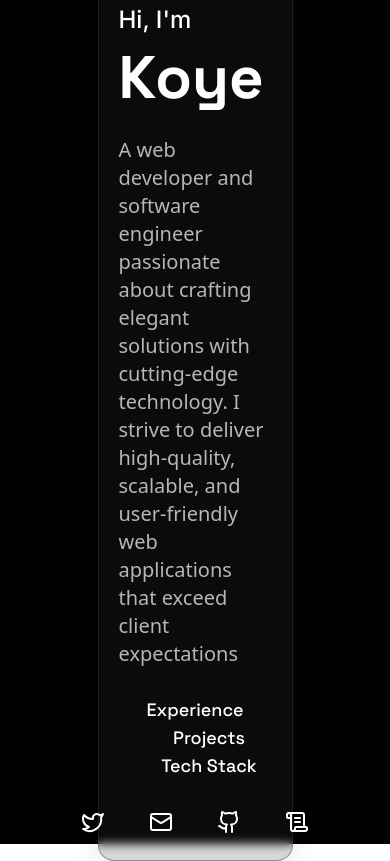
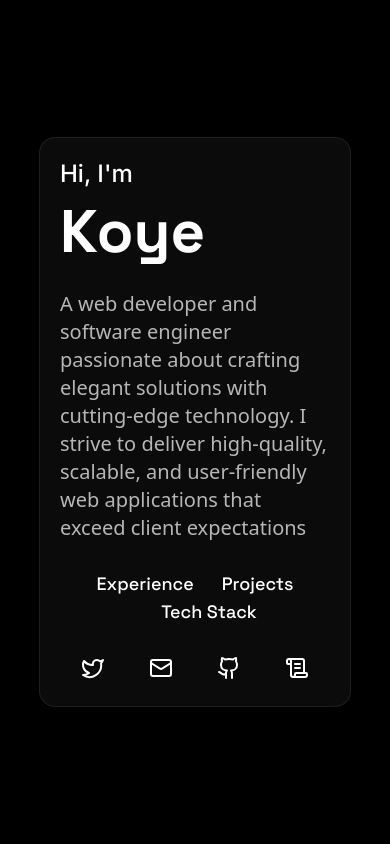
Before and after one commit to kryptcode/koyejo, a Next.js app: page / in a window 390 px wide. Built offline with nearby package versions, Linux system fonts and the light colour scheme.

Commit message:
"start mobile responsiveness"

```diff
--- a/src/app/page.tsx
+++ b/src/app/page.tsx
@@ -14,8 +14,8 @@ export default function Home() {
 
   return (
     <>
-      <main className="h-screen scrollbar-none flex bg-black text-white justify-center items-center relative">
-        <div className="w-1/2">
+      <main className="min-h-screen scrollbar-none flex bg-black text-white justify-center items-center relative">
+        <div className="w-[80%] lg:w-1/2">
           <div className=" w-full bg-morph p-5">
             <h4 className="font-inter font-medium text-2xl mb-3">Hi, I'm</h4>
             <h2 className="font-grotesk text-6xl font-bold mb-7">Koye</h2>
```
